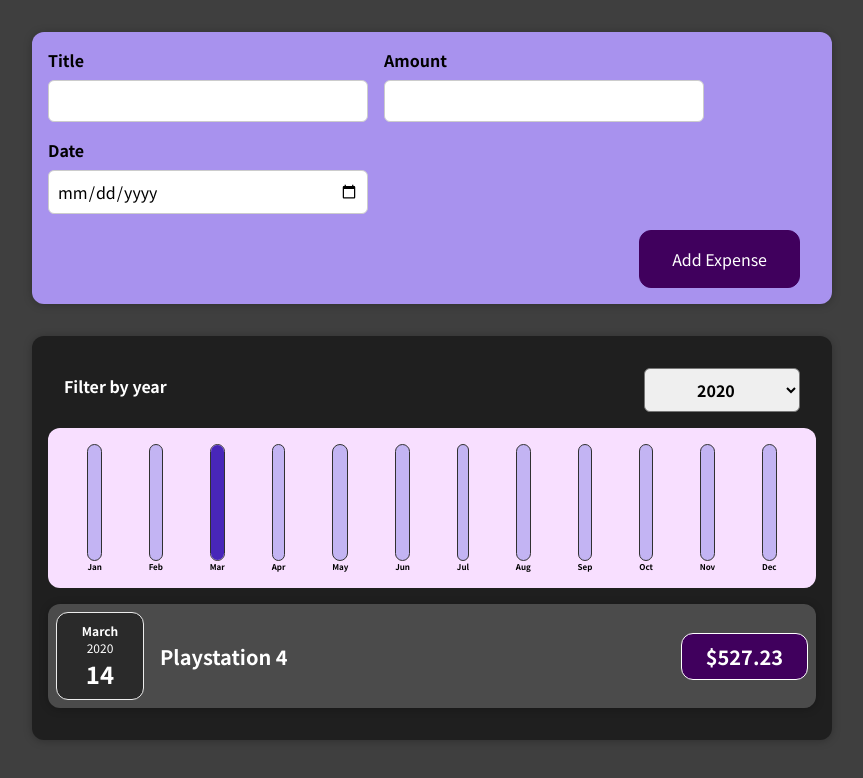
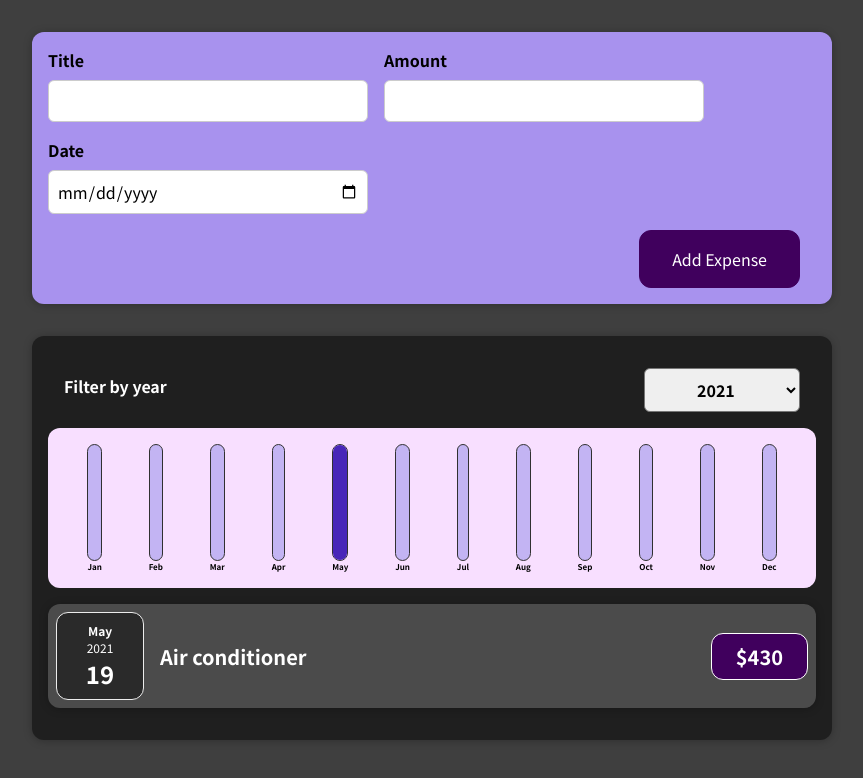
Before and after one commit to JonrGull/Budget-Organizer, a React (Create React App) app: page / in a window 1280 px wide. Shown: the top 778 px of the page, without its empty margins (208-1071 px from the left). Built offline with nearby package versions, Linux system fonts and the light colour scheme.

Commit message:
Changed default year

```diff
--- a/src/components/Expenses/Expenses.js
+++ b/src/components/Expenses/Expenses.js
@@ -7,7 +7,7 @@
 import "./Expenses.css";
 
 const Expenses = (props) => {
-  const [filteredYear, setFilteredYear] = useState("2020");
+  const [filteredYear, setFilteredYear] = useState("2021"); // default year
 
   const filterChangeHandler = (selectedYear) => {
     setFilteredYear(selectedYear);
```
Also changed, not shown: 1 other file (tests, documents, lock files or other folders).
